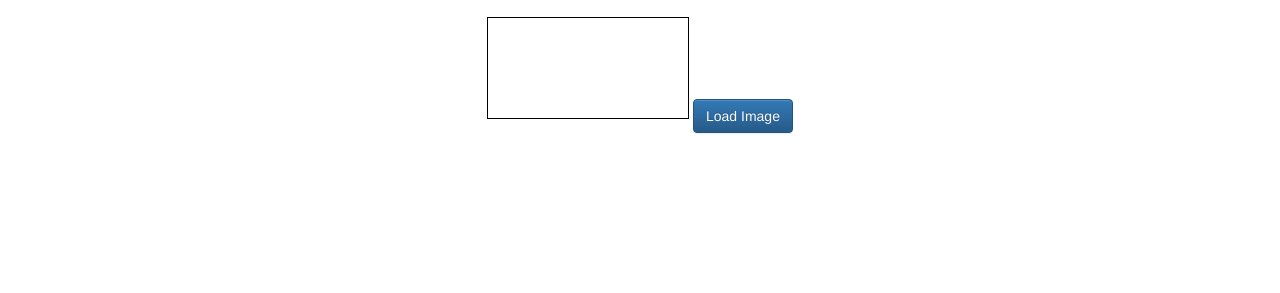
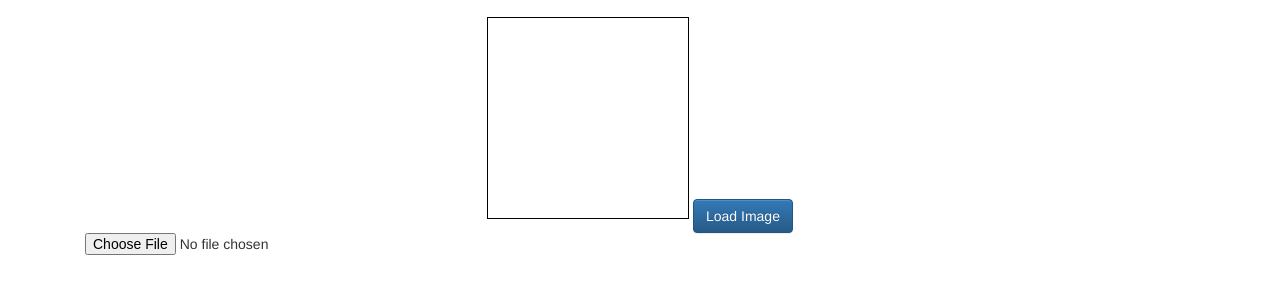
Before and after one commit to crushingCodes/APP-Screenshots-Batch-Generate, a plain HTML site: page index.html in a window 1280 px wide. Shown: the part 221-514 px from the top of the page. Drawn offline with nearby package versions, Linux system fonts and the light colour scheme; a script that the page names is missing.

Commit message:
picture loading

```diff
--- a/index.html
+++ b/index.html
@@ -51,11 +51,13 @@
       <div class="starter-template">
         <h1>APP Screenshot Size Generator</h1>
         <p class="lead">Use this document as a way to quickly start any new project.<br> All you get is this text and a mostly barebones HTML document.</p>
-        <canvas id="previewCanvas" width="200" height="100" style="border:1px solid #000000;">
+        <canvas id="previewCanvas" width="200" height="200" style="border:1px solid #000000;">
         </canvas>
         <button type="button" class="btn btn-primary" onclick="loadImg()">Load Image</button>
 
+        <input type="file" onchange="onFileSelected(event)">
 
+        <img id="loadedimage" height="1000">
       </canvas>
 
       </div>
```
